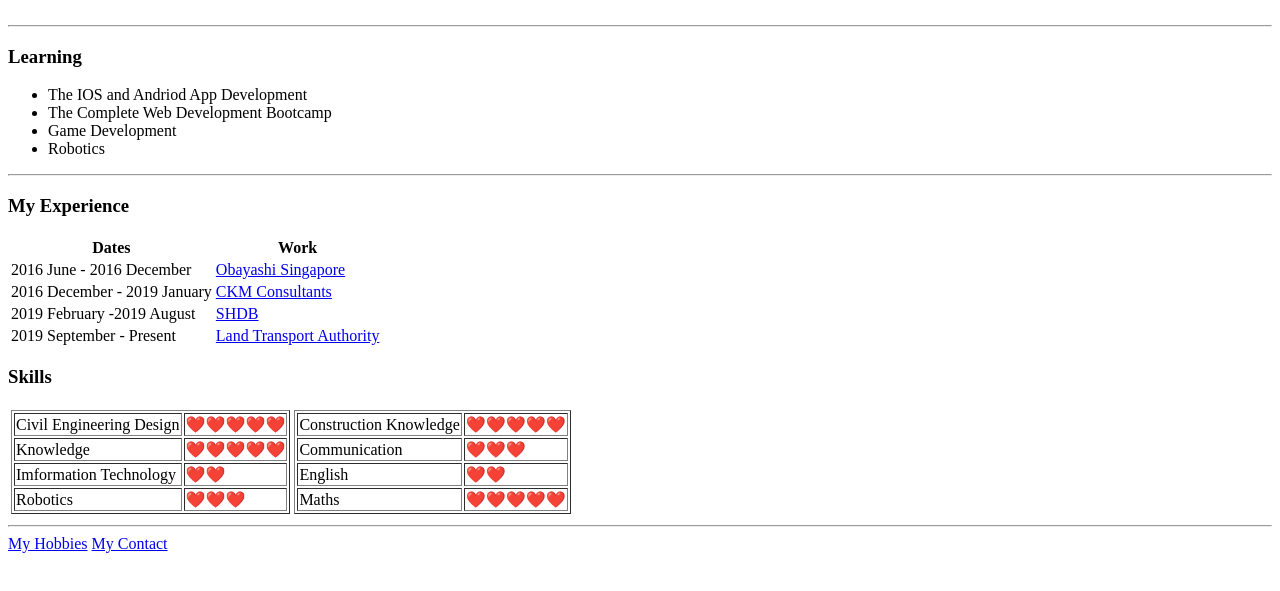
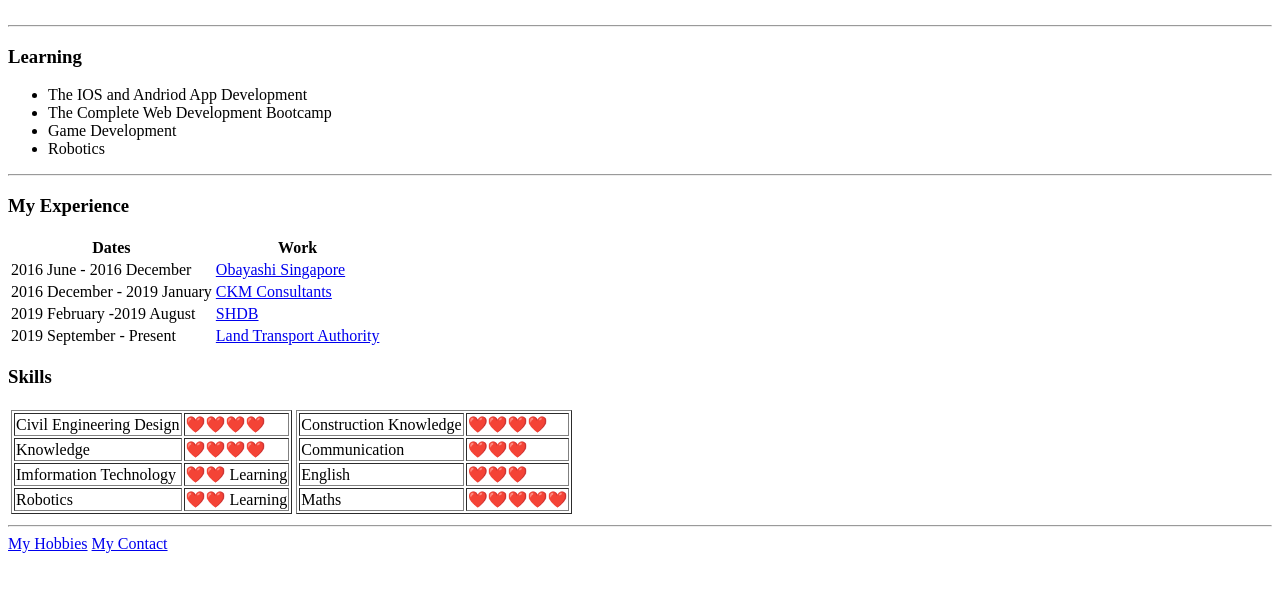
Before and after one commit to 14101993/My-CV, a plain HTML site: page index.html in a window 1280 px wide. Shown: the part 181-772 px from the top of the page. Drawn offline with Linux system fonts and the light colour scheme.

Commit message:
Update index.html

```diff
--- a/index.html
+++ b/index.html
@@ -67,19 +67,19 @@
 
           <tr>
             <td>Civil Engineering Design</td>
-            <td>❤️❤️❤️❤️❤️</td>
+            <td>❤️❤️❤️❤️</td>
           </tr>
           <tr>
             <td>Knowledge</td>
-            <td>❤️❤️❤️❤️❤️</td>
+            <td>❤️❤️❤️❤️</td>
           </tr>
           <tr>
             <td>Imformation Technology</td>
-            <td>❤️❤️</td>
+            <td>❤️❤️ Learning</td>
           </tr>
           <tr>
             <td>Robotics</td>
-            <td>❤️❤️❤️</td>
+            <td>❤️❤️ Learning</td>
           </tr>
 
         </table>
@@ -89,7 +89,7 @@
 
           <tr>
             <td>Construction Knowledge</td>
-            <td>❤️❤️❤️❤️❤️</td>
+            <td>❤️❤️❤️❤️</td>
           </tr>
           <tr>
             <td>Communication</td>
@@ -97,7 +97,7 @@
           </tr>
           <tr>
             <td>English</td>
-            <td>❤️❤️</td>
+            <td>❤️❤️❤️</td>
           </tr>
           <tr>
             <td>Maths</td>
```
